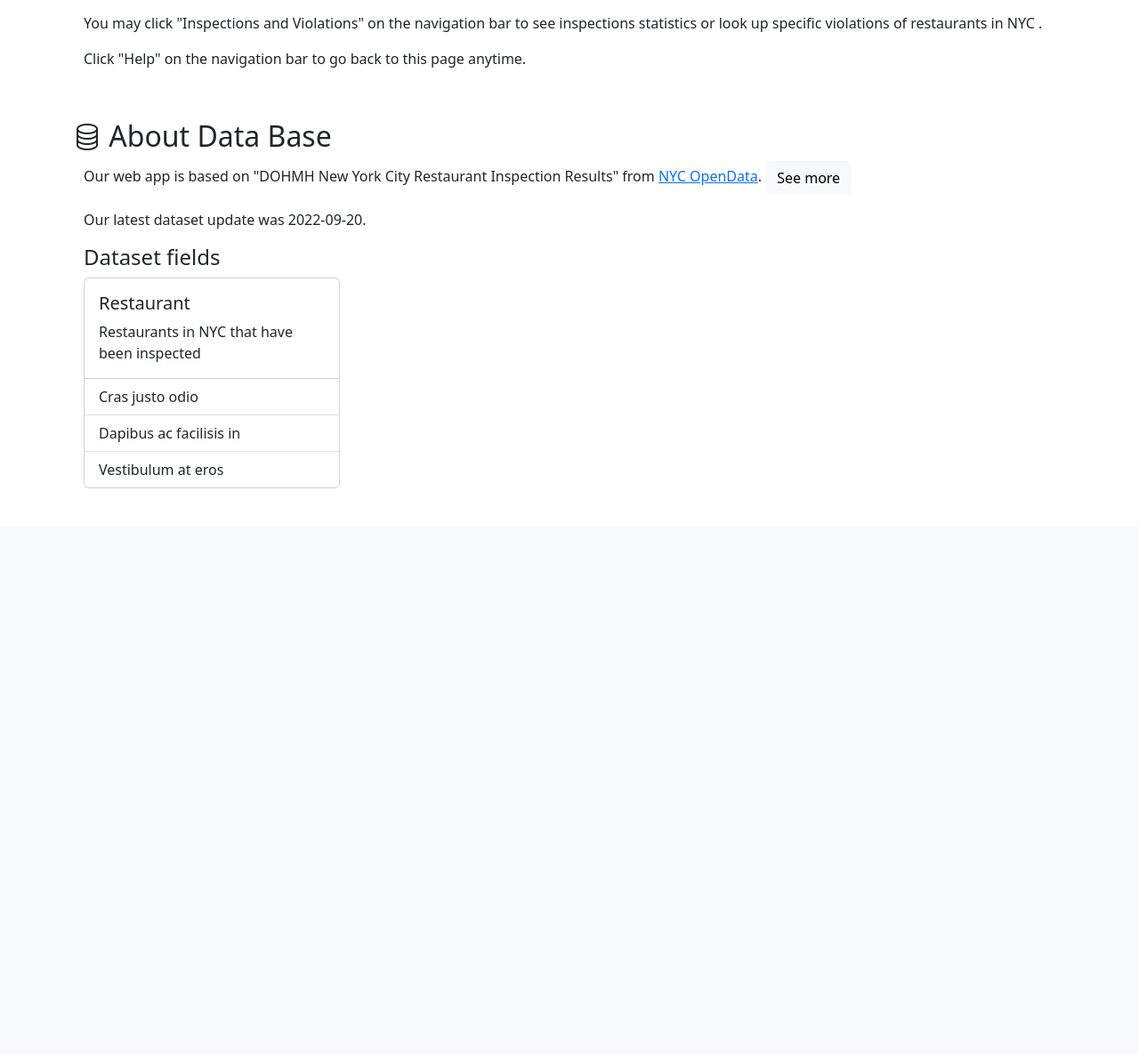
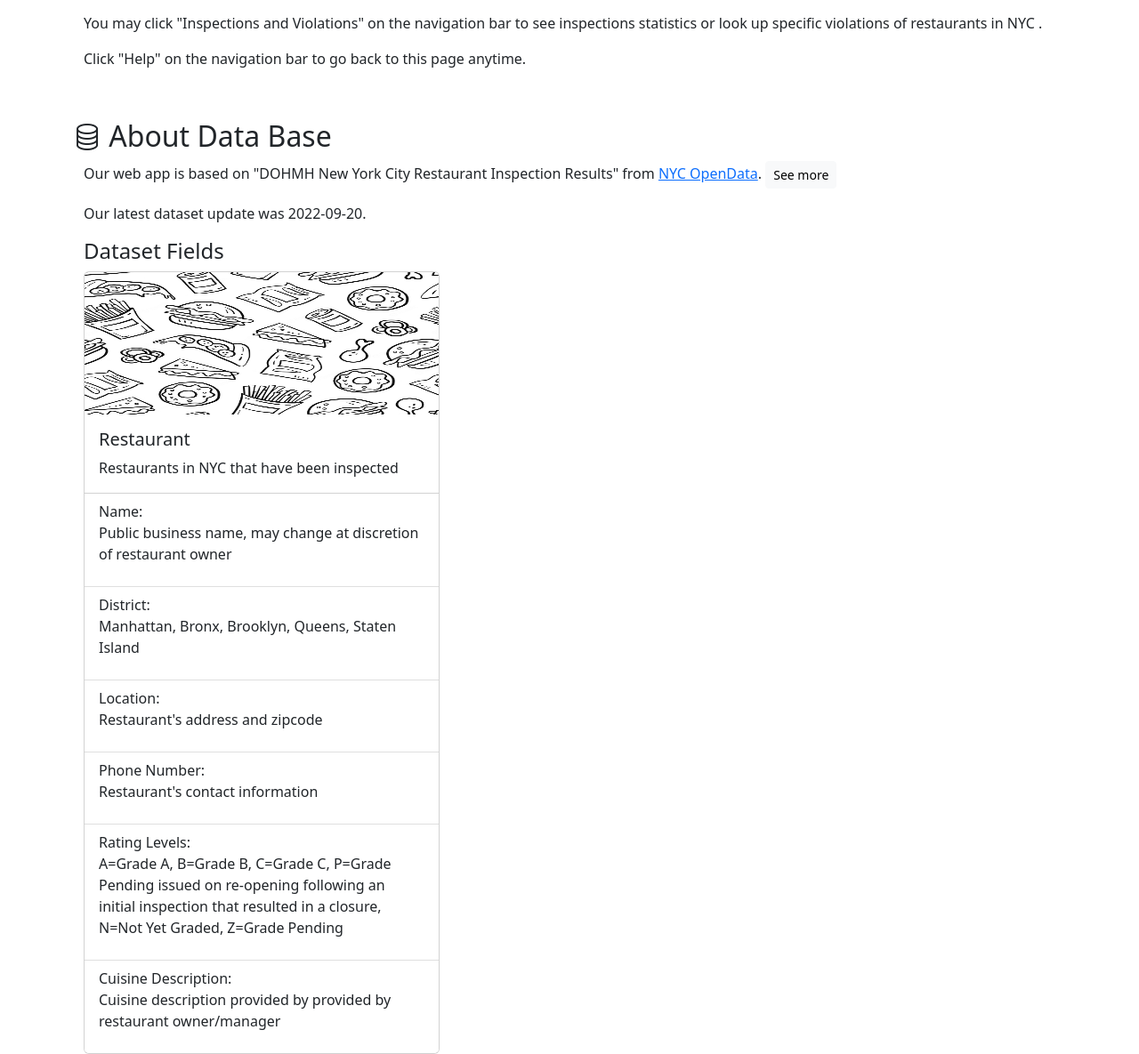
Before and after one commit to Xiaoyang-Song/NYC-Restaurant-Inspection-Database, a Flask app: page /help/helppage in a window 1280 px wide. Shown: the part 208-1393 px from the top of the page at 89% size. Before the commit the page ends 757 px from the top, so only its background shows below. Run offline with Flask 2, Linux system fonts and the light colour scheme; parts of the project's set-up code (start-up, migrations or seed data) failed here and were passed over.

Commit message:
help page

```diff
--- a/frontend/templates/help/helppage.html
+++ b/frontend/templates/help/helppage.html
@@ -61,39 +61,41 @@
 
         <div class="container bm-5 tm-5">
                 <p>Our web app is based on "DOHMH New York City Restaurant Inspection Results" from <a href="https://data.cityofnewyork.us/Health/DOHMH-New-York-City-Restaurant-Inspection-Results/43nn-pn8j">NYC OpenData</a>.
-                    <a class="btn btn-light" data-toggle="collapse" href="#collapseExample" role="button" aria-expanded="false" aria-controls="collapseExample">See more</a>
+                    <a class="btn btn-light btn-sm" data-bs-toggle="collapse" href="#collapseExample" role="button" aria-expanded="false" aria-controls="collapseExample">See more</a>
                 </p>
                 <div class="collapse" id="collapseExample">
                     <div class="card card-body">
-                        <p><small>The dataset contains every sustained or not yet adjudicated violation citation from every full or special program inspection conducted up to three years prior to the most recent inspection for restaurants and college cafeterias in an active status on the RECORD DATE (date of the data pull). When an inspection results in more than one violation, values for associated fields are repeated for each additional violation record. Establishments are uniquely identified by their CAMIS (record ID) number. Keep in mind that thousands of restaurants start business and go out of business every year; only restaurants in an active status are included in the dataset.
-                            Records are also included for each restaurant that has applied for a permit but has not yet been inspected and for inspections resulting in no violations. Establishments with inspection date of 1/1/1900 are new establishments that have not yet received an inspection. Restaurants that received no violations are represented by a single row and coded as having no violations using the ACTION field.
-                            Because this dataset is compiled from several large administrative data systems, it contains some illogical values that could be a result of data entry or transfer errors. Data may also be missing.
-                            This dataset and the information on the Health Department's Restaurant Grading website come from the same data source. The Health Department's Restaurant Grading website is here:
-                            http://www1.nyc.gov/site/doh/services/restaurant-grades.page
-                            See the data dictionary file in the Attachments section of the OpenData website for a summary of data fields and allowable values.
-                        </small></p>
+                        <p><small>The dataset contains every sustained or not yet adjudicated violation citation from every full or special program inspection conducted up to three years prior to the most recent inspection for restaurants and college cafeterias in an active status on the RECORD DATE (date of the data pull). When an inspection results in more than one violation, values for associated fields are repeated for each additional violation record. Establishments are uniquely identified by their CAMIS (record ID) number. Keep in mind that thousands of restaurants start business and go out of business every year; only restaurants in an active status are included in the dataset.</small></p>
+                        <p><small> Records are also included for each restaurant that has applied for a permit but has not yet been inspected and for inspections resulting in no violations. Establishments with inspection date of 1/1/1900 are new establishments that have not yet received an inspection. Restaurants that received no violations are represented by a single row and coded as having no violations using the ACTION field.</small></p>
+                        <p><small> Because this dataset is compiled from several large administrative data systems, it contains some illogical values that could be a result of data entry or transfer errors. Data may also be missing.</small></p>
+                        <p><small> This dataset and the information on the Health Department's Restaurant Grading website come from the same data source. The Health Department's Restaurant Grading website is here: <a href="http://www1.nyc.gov/site/doh/services/restaurant-grades.page">http://www1.nyc.gov/site/doh/services/restaurant-grades.page</a></small></p>
+                        <p><small> See the data dictionary file in the Attachments section of the OpenData website for a summary of data fields and allowable values.</small></p>
                     </div>
                 </div>
 
                 <p>Our latest dataset update was 2022-09-20.</p>
-                <h4>Dataset fields</h4>
+                <h4>Dataset Fields</h4>
 
-                <div class="card" style="width: 18rem;">
+                <div class="card" style="width: 25rem;">
+                  <img src="/static/images/food_bkg.jpeg" style="height:10rem" class="card-img-top" alt="...">
                     <div class="card-body">
                             <h5 class="card-title">Restaurant</h5>
                             <p class="card-text">Restaurants in NYC that have been inspected</p>
                     </div>
                     <ul class="list-group list-group-flush">
-                        <li class="list-group-item">Cras justo odio</li>
-                        <li class="list-group-item">Dapibus ac facilisis in</li>
-                        <li class="list-group-item">Vestibulum at eros</li>
+                        <li class="list-group-item">Name: <p>Public business name, may change at discretion of restaurant owner</p></li>
+                        <li class="list-group-item">District: <p>Manhattan, Bronx, Brooklyn, Queens, Staten Island</p></li>
+                        <li class="list-group-item">Location: <p>Restaurant's address and zipcode</p></li>
+                        <li class="list-group-item">Phone Number: <p>Restaurant's contact information</p></li>
+                        <li class="list-group-item">Rating Levels: <p>A=Grade A, B=Grade B, C=Grade C, P=Grade Pending issued on re-opening following an initial inspection that resulted in a closure, N=Not Yet Graded, Z=Grade Pending</p></li>
+                        <li class="list-group-item">Cuisine Description: <p>Cuisine description provided by provided by restaurant owner/manager</p></li>
                     </ul>
-
                 </div>
         </div>
     </div>
 
 
+
  </body>
 
  </html>
```
Also changed, not shown: frontend/static/images/food_bkg.jpeg (added).
